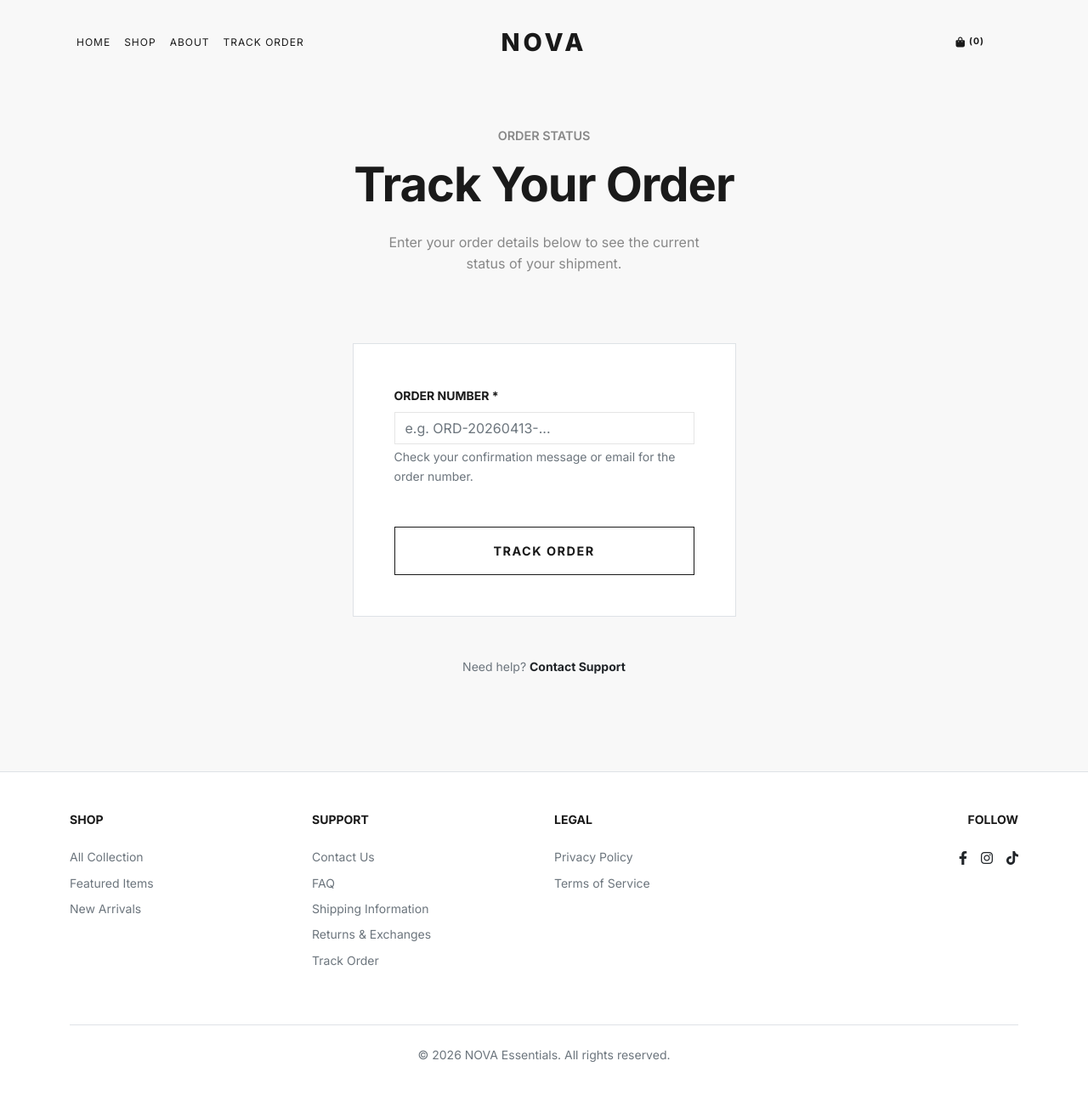
After one commit to Abdallh312/Ecommerce, a Django app: page /orders/track/ in a window 1280 px wide. The commit adds this page. Shown: the whole page at 85% size. Run offline with Django 4.2, Linux system fonts and the light colour scheme; tables that the repository leaves empty hold one stand-in row (values such as "Sample post"); some libraries are stand-ins or nearby versions.

Commit message:
Simplified order tracking (removed email requirement) and fixed duplicate views

```diff
--- a/core/urls.py
+++ b/core/urls.py
@@ -13,7 +13,6 @@ urlpatterns = [
     path('returns/', views.ReturnsView.as_view(), name='returns'),
     path('privacy/', views.PrivacyPolicyView.as_view(), name='privacy_policy'),
     path('terms/', views.TermsOfServiceView.as_view(), name='terms_of_service'),
-    path('track-order/', views.TrackOrderView.as_view(), name='track_order'),
 
     # Newsletter
     # path('newsletter/subscribe/', views.NewsletterSubscribeView.as_view(), name='newsletter_subscribe'),
--- a/orders/urls.py
+++ b/orders/urls.py
@@ -23,6 +23,7 @@ urlpatterns = [
     # Orders
 
     path('order/<uuid:order_id>/', views.OrderDetailView.as_view(), name='order_detail'),
+    path('track/', views.TrackOrderView.as_view(), name='track_order'),
 
     # API
     path('api/products/<uuid:product_id>/variants/', views.ProductVariantsAPIView.as_view(), name='product_variants_api'),
--- a/orders/views.py
+++ b/orders/views.py
@@ -389,6 +389,26 @@ class OrderDetailView(DetailView):
     pk_url_kwarg = 'order_id'
 
 
+class TrackOrderView(View):
+    def get(self, request):
+        return render(request, 'orders/track_order.html')
+
+    def post(self, request):
+        order_number = request.POST.get('order_number', '').strip()
+
+        if not order_number:
+            messages.error(request, 'Please provide an order number.')
+            return render(request, 'orders/track_order.html')
+
+        try:
+            # Find order by number only
+            order = Order.objects.get(order_number__iexact=order_number)
+            return redirect('orders:order_detail', order_id=order.id)
+        except Order.DoesNotExist:
+            messages.error(request, 'No order found with that order number. Please check and try again.')
+            return render(request, 'orders/track_order.html')
+
+
 class ProductVariantsAPIView(View):
     def get(self, request, product_id):
         try:
--- a/templates/base.html
+++ b/templates/base.html
@@ -99,6 +99,9 @@
                     <li class="nav-item">
                         <a class="nav-link" href="{% url 'core:about' %}">About</a>
                     </li>
+                    <li class="nav-item">
+                        <a class="nav-link" href="{% url 'orders:track_order' %}">Track Order</a>
+                    </li>
                 </ul>
             </div>
 
@@ -186,7 +189,8 @@
                         <li class="mb-2"><a href="{% url 'core:contact' %}" class="text-decoration-none text-muted">Contact Us</a></li>
                         <li class="mb-2"><a href="{% url 'core:faq' %}" class="text-decoration-none text-muted">FAQ</a></li>
                         <li class="mb-2"><a href="{% url 'core:shipping_info' %}" class="text-decoration-none text-muted">Shipping Information</a></li>
-                        <li><a href="{% url 'core:returns' %}" class="text-decoration-none text-muted">Returns & Exchanges</a></li>
+                        <li class="mb-2"><a href="{% url 'core:returns' %}" class="text-decoration-none text-muted">Returns & Exchanges</a></li>
+                        <li><a href="{% url 'orders:track_order' %}" class="text-decoration-none text-muted">Track Order</a></li>
                     </ul>
                 </div>
                 <div class="col-md-3">
--- a/templates/orders/order_detail.html
+++ b/templates/orders/order_detail.html
@@ -9,7 +9,7 @@
     <nav aria-label="breadcrumb" class="mb-5">
         <ol class="breadcrumb">
             <li class="breadcrumb-item"><a href="{% url 'products:home' %}" class="text-dark small text-decoration-none">HOME</a></li>
-            <li class="breadcrumb-item"><a href="{% url 'core:profile' %}" class="text-dark small text-decoration-none">PROFILE</a></li>
+            <li class="breadcrumb-item"><a href="{% url 'orders:track_order' %}" class="text-dark small text-decoration-none">TRACK ORDER</a></li>
             <li class="breadcrumb-item active text-muted small">ORDER DETAILS</li>
         </ol>
     </nav>
--- /dev/null
+++ b/templates/orders/track_order.html
@@ -0,0 +1,48 @@
+{% extends 'base.html' %}
+{% load static %}
+{% load i18n %}
+
+{% block title %}{% trans "Track Order - NOVA" %}{% endblock %}
+
+{% block content %}
+<div class="container py-5" style="margin-top: 100px;">
+    <!-- Page Header -->
+    <div class="row mb-5">
+        <div class="col-12 text-center">
+            <span class="hero-tag">ORDER STATUS</span>
+            <h1 class="hero-title mt-2 mb-4">Track Your Order</h1>
+            <p class="hero-desc mx-auto">
+                Enter your order details below to see the current status of your shipment.
+            </p>
+        </div>
+    </div>
+
+    <!-- Tracking Form -->
+    <div class="row justify-content-center">
+        <div class="col-md-6 col-lg-5">
+            <div class="bg-white p-4 p-md-5 border fade-in-up">
+                <form method="POST" action="{% url 'orders:track_order' %}">
+                    {% csrf_token %}
+
+                    <div class="mb-5">
+                        <label for="order_number" class="small fw-bold mb-2">ORDER NUMBER *</label>
+                        <input type="text" class="form-control rounded-0 border-dark shadow-none" id="order_number" name="order_number" required placeholder="e.g. ORD-20260413-..." value="{{ request.POST.order_number }}">
+                        <div class="form-text small">Check your confirmation message or email for the order number.</div>
+                    </div>
+
+                    <div class="d-grid">
+                        <button type="submit" class="btn-alpine py-3">
+                            TRACK ORDER
+                        </button>
+                    </div>
+                </form>
+            </div>
+
+            <!-- Help Section -->
+            <div class="mt-5 text-center small text-muted">
+                <p>Need help? <a href="{% url 'core:contact' %}" class="text-dark fw-bold text-decoration-none">Contact Support</a></p>
+            </div>
+        </div>
+    </div>
+</div>
+{% endblock %}
```
Also changed, not shown: core/views.py (+10 -26 lines).
